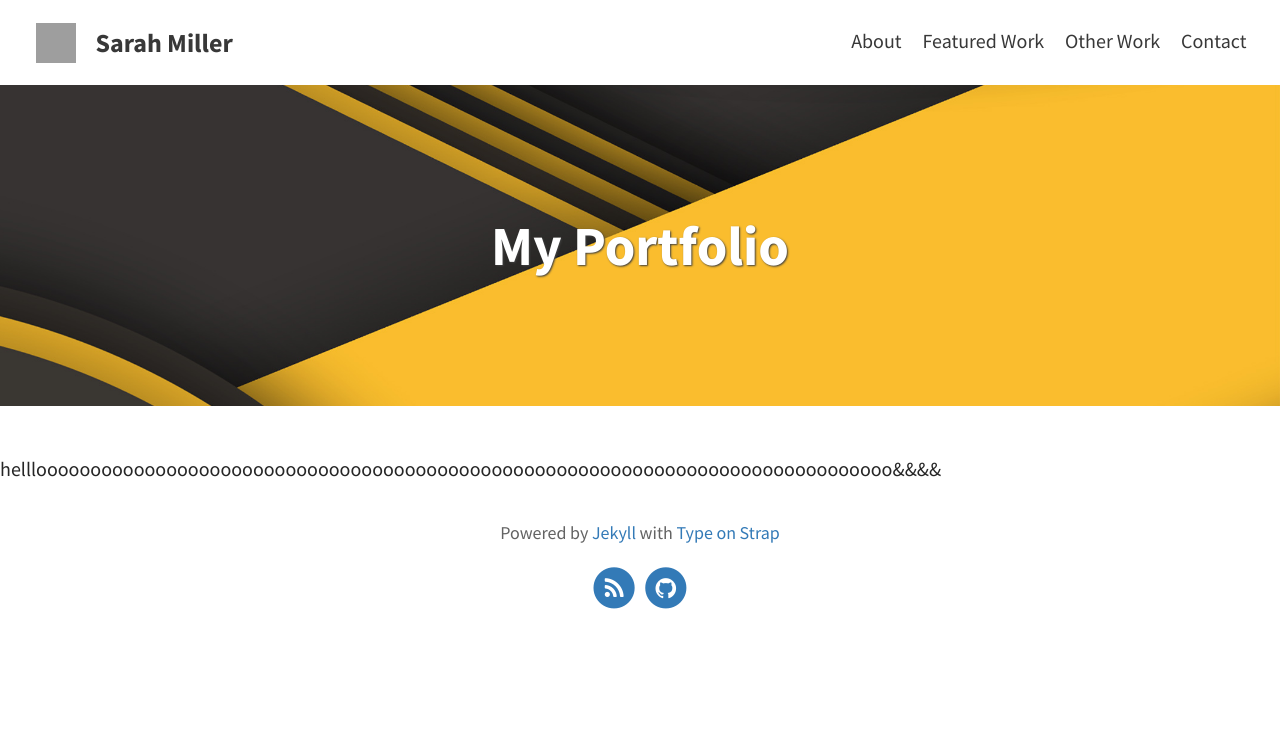
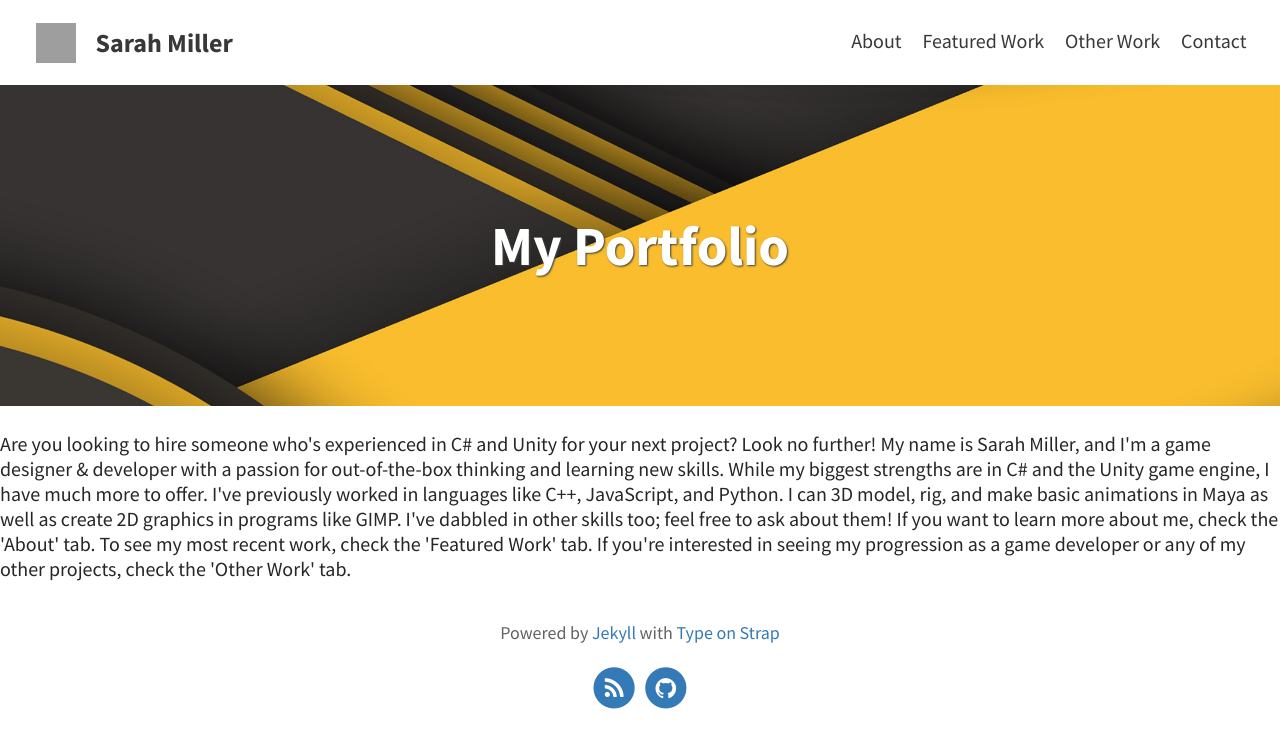
Before and after one commit to smillerworks/portfolio, a Jekyll site: the page built from index.html, in a window 1280 px wide. Shown: the top 748 px of the page. Built offline with Jekyll 4.4.1, drawn with Linux system fonts in a browser that asks for light colours; the list of posts is cut into pages by our own code; grey boxes are pictures that could not be loaded.

Commit message:
Update index.html

```diff
--- a/index.html
+++ b/index.html
@@ -3,5 +3,8 @@ layout: home
 ---
 
 <br>
-<br>
-helllooooooooooooooooooooooooooooooooooooooooooooooooooooooooooooooooooooooooooooooo&&&&
+  Are you looking to hire someone who's experienced in C# and Unity for your next project? Look no further! My name is Sarah Miller, and I'm a game designer & developer with a passion for out-of-the-box thinking and learning new skills.
+
+  While my biggest strengths are in C# and the Unity game engine, I have much more to offer. I've previously worked in languages like C++, JavaScript, and Python. I can 3D model, rig, and make basic animations in Maya as well as create 2D graphics in programs like GIMP. I've dabbled in other skills too; feel free to ask about them!
+
+  If you want to learn more about me, check the 'About' tab. To see my most recent work, check the 'Featured Work' tab. If you're interested in seeing my progression as a game developer or any of my other projects, check the 'Other Work' tab.
```
